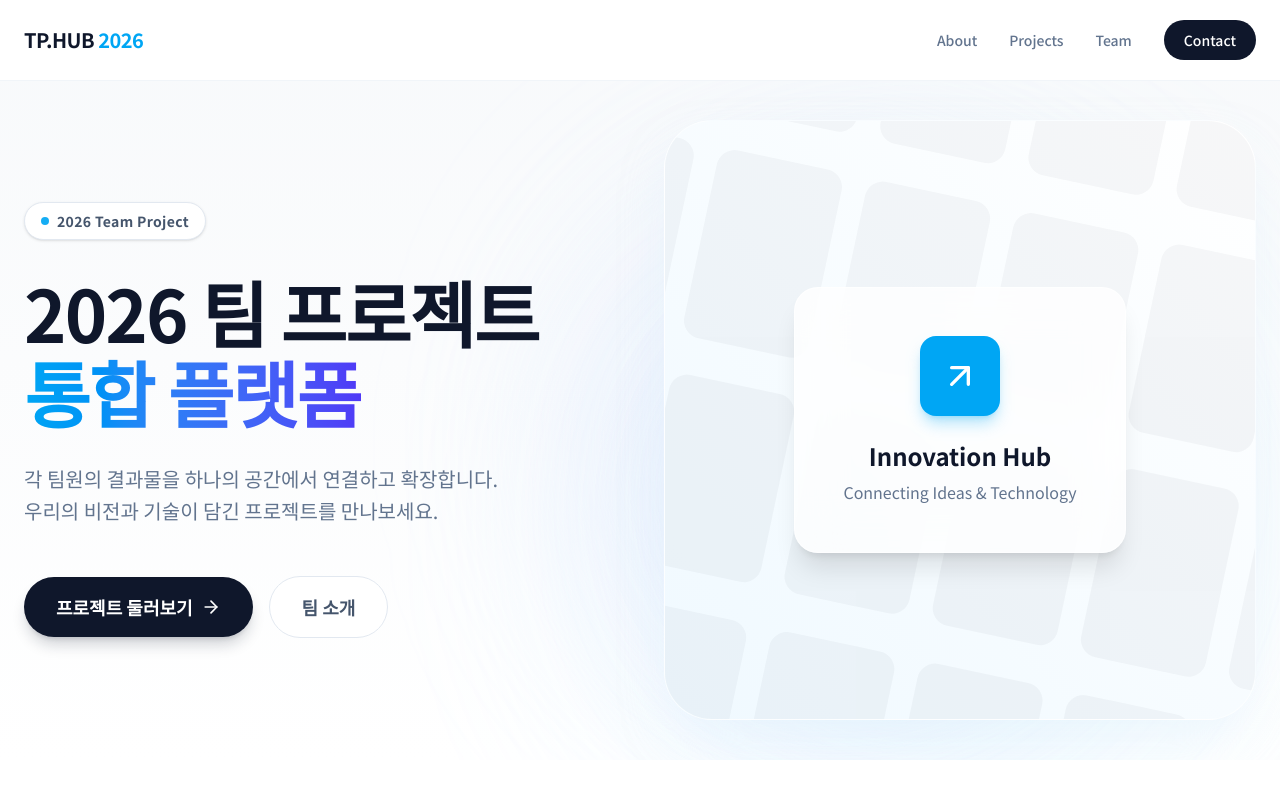
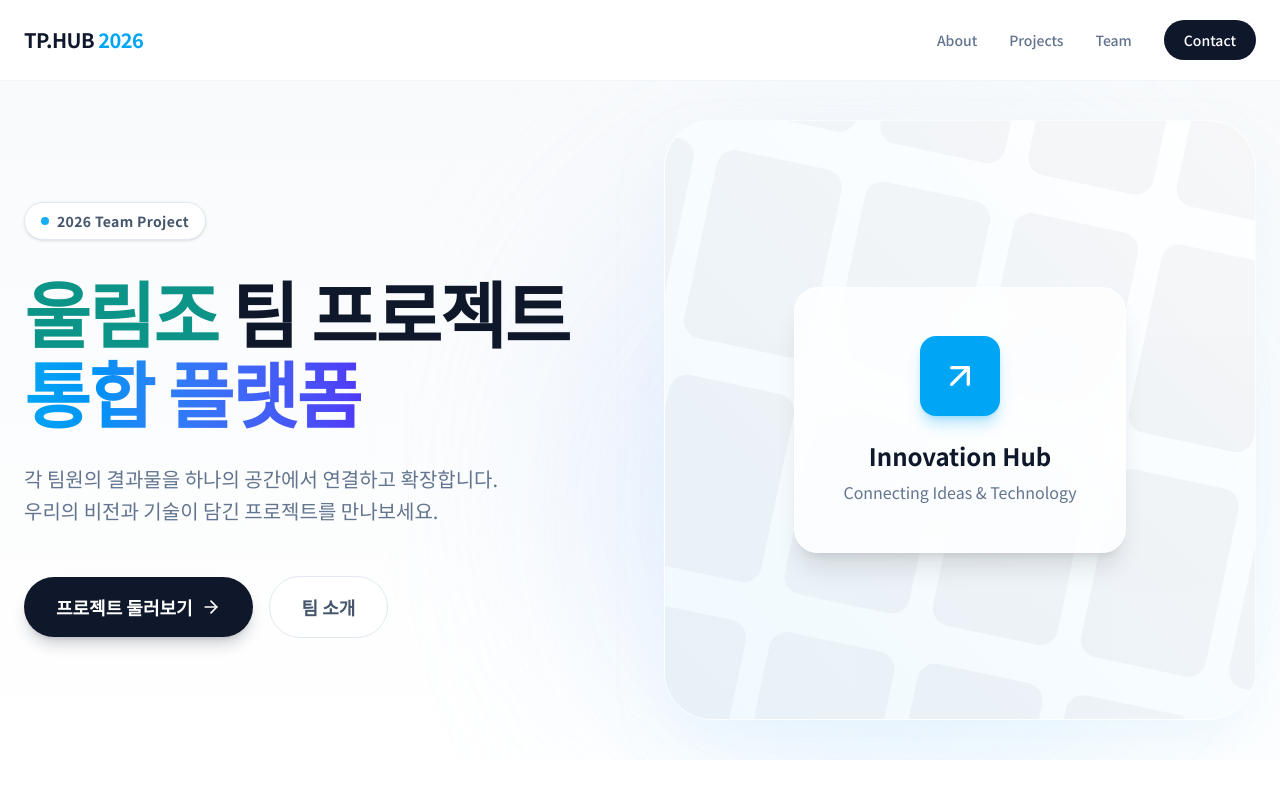
Before and after one commit to uog3958-cloud/team, a React (Vite) app: page / in a window 1280 px wide. Shown: the top 800 px of the page. Built offline with nearby package versions, Linux system fonts and the light colour scheme.

Commit message:
feat(projectBlocks): Add "울림조" team name and update C project link
Introduces the "울림조" team name to the main heading and updates the "C Project 2" block to link to the live project hosted on Vercel.

```diff
--- a/src/App.tsx
+++ b/src/App.tsx
@@ -200,7 +200,7 @@ export default function App() {
                     </div>
 
                     <h1 className="text-6xl md:text-7xl font-bold text-slate-900 leading-[1.1] tracking-tight">
-                      2026 팀 프로젝트<br />
+                      <span className="text-[#0D9488] font-extrabold">울림조</span> 팀 프로젝트<br />
                       <span className="text-transparent bg-clip-text bg-gradient-to-r from-sky-500 to-indigo-600">
                         통합 플랫폼
                       </span>
@@ -304,7 +304,9 @@ export default function App() {
                       number="04"
                       title="C 프로젝트 2"
                       description="안정적인 서버 아키텍처 및 고성능 네트워크 시스템"
-                      href="#"
+                      href="https://donga-project-c.vercel.app/"
+                      target="_blank"
+                      rel="noopener noreferrer"
                       delay={0.4}
                       icon={Server}
                       colorTheme="emerald"
```
